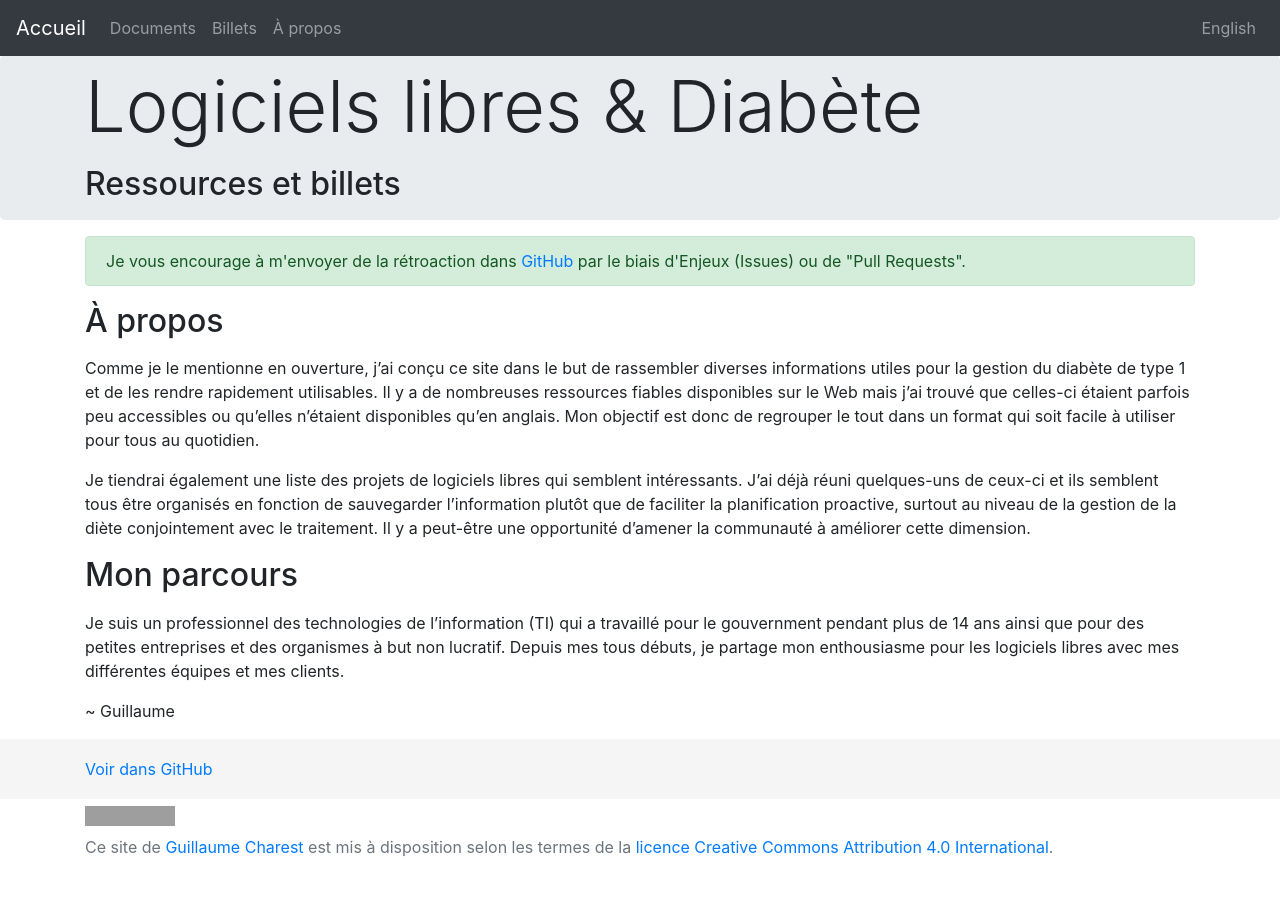
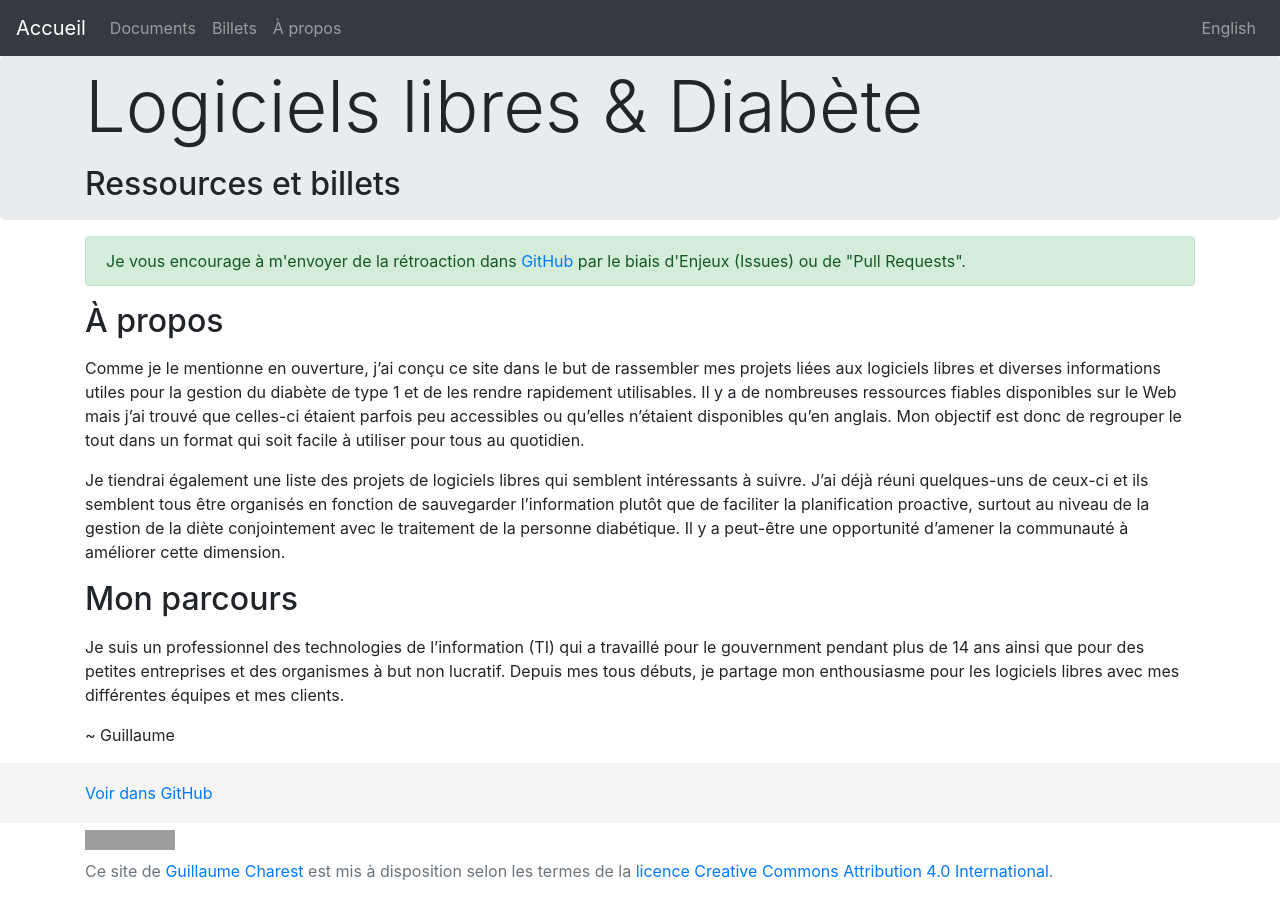
Before and after one commit to gcharest/gcharest.github.io, a Jekyll site: the page built from _pages/fr/apropos.md, in a window 1280 px wide. Built offline with Jekyll 4.4.1, drawn with Linux system fonts in a browser that asks for light colours; grey boxes are pictures that could not be loaded.

Commit message:
Update about page

```diff
--- a/_pages/fr/apropos.md
+++ b/_pages/fr/apropos.md
@@ -5,12 +5,12 @@ ref: apropos
 lang: fr
 status: posted
 ---
-Comme je le mentionne en ouverture, j'ai conçu ce site dans le but de rassembler diverses informations utiles pour la gestion du diabète de type 1 et de les rendre rapidement utilisables.
+Comme je le mentionne en ouverture, j'ai conçu ce site dans le but de rassembler mes projets liées aux logiciels libres et diverses informations utiles pour la gestion du diabète de type 1 et de les rendre rapidement utilisables.
 Il y a de nombreuses ressources fiables disponibles sur le Web mais j'ai trouvé que celles-ci étaient parfois peu accessibles ou qu'elles n'étaient disponibles qu'en anglais.
 Mon objectif est donc de regrouper le tout dans un format qui soit facile à utiliser pour tous au quotidien.
 
-Je tiendrai également une liste des projets de logiciels libres qui semblent intéressants.
-J'ai déjà réuni quelques-uns de ceux-ci et ils semblent tous être organisés en fonction de sauvegarder l'information plutôt que de faciliter la planification proactive, surtout au niveau de la gestion de la diète conjointement avec le traitement.
+Je tiendrai également une liste des projets de logiciels libres qui semblent intéressants à suivre.
+J'ai déjà réuni quelques-uns de ceux-ci et ils semblent tous être organisés en fonction de sauvegarder l'information plutôt que de faciliter la planification proactive, surtout au niveau de la gestion de la diète conjointement avec le traitement de la personne diabétique.
 Il y a peut-être une opportunité d'amener la communauté à améliorer cette dimension.
 
 ## Mon parcours
```
